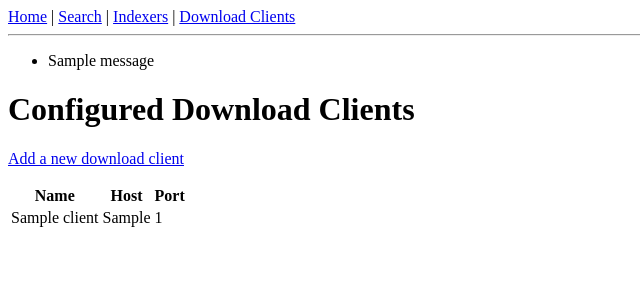
After one commit to SquintyBump/test, a Flask app: page /download_clients in a window 1280 px wide. The commit adds this page. Shown: the top 300 px of the page, without its empty margins (0-640 px from the left). Run offline with Flask 3, Linux system fonts and the light colour scheme; tables that the repository leaves empty hold one stand-in row (values such as "Sample post"); one stand-in notice (Sample message) is shown.

Commit message:
feat: Add qBittorrent integration
This commit introduces the second phase of downloader integration by adding support for the qBittorrent download client.

Key features include:
- A new database model and UI to manage qBittorrent client configurations.
- Integration of the `qbittorrent-api` library to communicate with the client.
- A "Send to Client" button on the search results page to send downloads directly to qBittorrent.
- A new base template to provide a consistent layout and enable flashed messages.
- Unit tests for the new functionality, including mocked tests for the API client.

```diff
--- a/app/routes.py
+++ b/app/routes.py
@@ -1,8 +1,9 @@
 from app import app, db
 from app import torznab
-from app.models import Book, Indexer
-from flask import render_template, flash, redirect, url_for
-from app.forms import AddBookForm, IndexerForm, SearchForm
+from app import qbittorrent
+from app.models import Book, Indexer, DownloadClient
+from flask import render_template, flash, redirect, url_for, request
+from app.forms import AddBookForm, IndexerForm, SearchForm, DownloadClientForm
 
 @app.route('/')
 @app.route('/index')
@@ -51,3 +52,55 @@ def search():
             indexer_results = torznab.search(indexer.url, indexer.api_key, query)
             results.extend(indexer_results)
     return render_template('search.html', title='Search', form=form, results=results)
+
+
+@app.route('/download_clients')
+def download_clients():
+    all_clients = DownloadClient.query.all()
+    return render_template('download_clients.html', title='Download Clients', clients=all_clients)
+
+
+@app.route('/add_download_client', methods=['GET', 'POST'])
+def add_download_client():
+    form = DownloadClientForm()
+    if form.validate_on_submit():
+        client = DownloadClient(name=form.name.data,
+                                host=form.host.data,
+                                port=form.port.data,
+                                username=form.username.data,
+                                password=form.password.data)
+        db.session.add(client)
+        db.session.commit()
+        flash('New download client has been added!')
+        return redirect(url_for('download_clients'))
+    return render_template('add_download_client.html', title='Add Download Client', form=form)
+
+
+@app.route('/send_to_client', methods=['POST'])
+def send_to_client():
+    download_link = request.form.get('link')
+    if not download_link:
+        flash('No download link provided.')
+        return redirect(url_for('search'))
+
+    # For simplicity, assume only one download client is configured
+    client_config = DownloadClient.query.first()
+
+    if not client_config:
+        flash('No download client configured. Please add one first.')
+        return redirect(url_for('download_clients'))
+
+    success = qbittorrent.add_download(
+        host=client_config.host,
+        port=client_config.port,
+        username=client_config.username,
+        password=client_config.password,
+        link=download_link
+    )
+
+    if success:
+        flash('Download successfully sent to qBittorrent!')
+    else:
+        flash('Failed to send download to qBittorrent.')
+
+    return redirect(url_for('search'))
--- /dev/null
+++ b/app/templates/base.html
@@ -0,0 +1,25 @@
+<!doctype html>
+<html>
+    <head>
+        <title>{{ title }} - Readarr</title>
+    </head>
+    <body>
+        <nav>
+            <a href="{{ url_for('index') }}">Home</a> |
+            <a href="{{ url_for('search') }}">Search</a> |
+            <a href="{{ url_for('indexers') }}">Indexers</a> |
+            <a href="{{ url_for('download_clients') }}">Download Clients</a>
+        </nav>
+        <hr>
+        {% with messages = get_flashed_messages() %}
+        {% if messages %}
+        <ul>
+            {% for message in messages %}
+            <li>{{ message }}</li>
+            {% endfor %}
+        </ul>
+        {% endif %}
+        {% endwith %}
+        {% block content %}{% endblock %}
+    </body>
+</html>
--- /dev/null
+++ b/app/templates/download_clients.html
@@ -0,0 +1,20 @@
+{% extends "base.html" %}
+
+{% block content %}
+    <h1>Configured Download Clients</h1>
+    <p><a href="{{ url_for('add_download_client') }}">Add a new download client</a></p>
+    <table>
+        <tr>
+            <th>Name</th>
+            <th>Host</th>
+            <th>Port</th>
+        </tr>
+        {% for client in clients %}
+        <tr>
+            <td>{{ client.name }}</td>
+            <td>{{ client.host }}</td>
+            <td>{{ client.port }}</td>
+        </tr>
+        {% endfor %}
+    </table>
+{% endblock %}
--- a/requirements.txt
+++ b/requirements.txt
@@ -4,3 +4,4 @@ Flask-Migrate
 Flask-WTF
 PyInstaller
 requests
+qbittorrent-api
```
Also changed, not shown: app/forms.py (+10 -1 lines), app/models.py (+13 -0 lines), app/qbittorrent.py (added, +31 -0 lines), app/templates/add_book.html (+4 -8 lines), app/templates/add_download_client.html (added, +14 -0 lines), app/templates/add_indexer.html (+4 -10 lines), app/templates/index.html (+4 -10 lines), app/templates/indexers.html (+4 -10 lines), app/templates/search.html (+10 -11 lines), migrations/versions/d5dc9e521a12_download_clients_table.py (added, +43 -0 lines), tests.py (+61 -1 lines).
